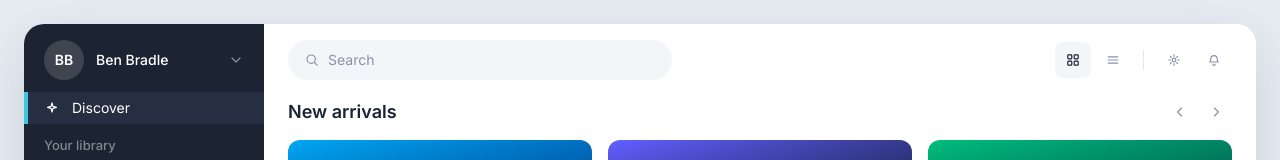
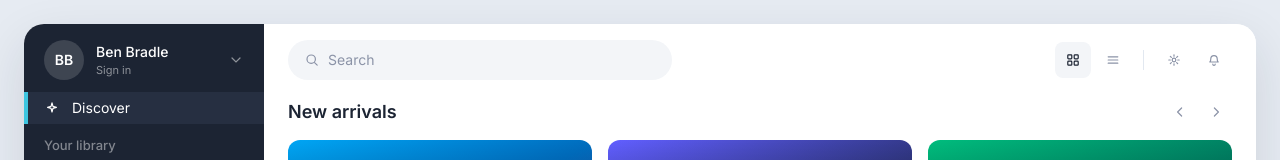
Before and after one commit to SuryaGanesh284/SOA-Project, a React (Vite) app in the folder Frontend/: page / in a window 1280 px wide. Shown: the top 160 px of the page. Built offline with nearby package versions, Linux system fonts and the light colour scheme.

Commit message:
Updated the portal of user and admin

```diff
--- a/Frontend/src/App.jsx
+++ b/Frontend/src/App.jsx
@@ -10,6 +10,7 @@ import Sidebar from './components/Sidebar.jsx'
 import TopBar from './components/TopBar.jsx'
 import Trending from './components/Trending.jsx'
 import { bookByTitle, booksFor, searchCatalog, sectionLabels } from './data/catalog.js'
+import { clearSession, loadSession, register, signIn } from './data/session.js'
 
 function App() {
   const [query, setQuery] = useState('')
@@ -17,11 +18,31 @@ function App() {
   const [sectionId, setSectionId] = useState('discover')
   const [selectedTitle, setSelectedTitle] = useState(null)
   const [authMode, setAuthMode] = useState(null)
+  const [session, setSession] = useState(() => loadSession())
   const searching = query.trim().length > 0
   const selectedBook = bookByTitle(selectedTitle)
 
+  function enter(result) {
+    if (result.session) {
+      setSession(result.session)
+      setAuthMode(null)
+      setQuery('')
+      setSelectedTitle(null)
+      setSectionId(result.session.role === 'ADMIN' ? 'dashboard' : 'discover')
+    }
+    return result
+  }
+
   if (authMode) {
-    return <AuthScreen mode={authMode} onModeChange={setAuthMode} onClose={() => setAuthMode(null)} />
+    return (
+      <AuthScreen
+        mode={authMode}
+        onModeChange={setAuthMode}
+        onClose={() => setAuthMode(null)}
+        onSignIn={(email, password) => enter(signIn(email, password))}
+        onRegister={(name, email, password) => enter(register(name, email, password))}
+      />
+    )
   }
 
   return (
@@ -29,7 +50,13 @@ function App() {
       <div className="flex h-[calc(100svh-1.5rem)] w-full overflow-hidden rounded-window bg-white shadow-window sm:h-[calc(100svh-2.5rem)] md:h-[calc(100svh-3rem)]">
         <Sidebar
           activeId={sectionId}
+          user={session}
           onAccount={() => setAuthMode('login')}
+          onSignOut={() => {
+            clearSession()
+            setSession(null)
+            setSectionId('discover')
+          }}
           onSelect={(id) => {
             setSectionId(id)
             setQuery('')
@@ -47,7 +74,14 @@ function App() {
             onViewChange={setView}
           />
           <div className="min-h-0 flex-1 overflow-y-auto pb-6">
-            {selectedBook ? (
+            {session?.role === 'ADMIN' ? (
+              <section className="px-6" aria-label="Admin shell">
+                <h2 className="text-lg font-semibold">
+                  {sectionId === 'dashboard' ? 'Dashboard' : sectionId[0].toUpperCase() + sectionId.slice(1)}
+                </h2>
+                <p className="mt-1 text-sm text-muted">Signed in as {session.name}.</p>
+              </section>
+            ) : selectedBook ? (
               <ResourceDetail book={selectedBook} onBack={() => setSelectedTitle(null)} />
             ) : searching ? (
               <SearchResults query={query} results={searchCatalog(query)} view={view} onOpen={setSelectedTitle} />
--- a/Frontend/src/components/AuthScreen.jsx
+++ b/Frontend/src/components/AuthScreen.jsx
@@ -1,13 +1,16 @@
 import { useState } from 'react'
 
-function AuthScreen({ mode, onModeChange, onClose }) {
+function AuthScreen({ mode, onModeChange, onClose, onSignIn, onRegister }) {
   const [name, setName] = useState('')
   const [email, setEmail] = useState('')
   const [password, setPassword] = useState('')
+  const [error, setError] = useState('')
   const isRegister = mode === 'register'
 
   function handleSubmit(event) {
     event.preventDefault()
+    const result = isRegister ? onRegister(name, email, password) : onSignIn(email, password)
+    if (result.error) setError(result.error)
   }
 
   return (
@@ -25,10 +28,18 @@ function AuthScreen({ mode, onModeChange, onClose }) {
           ) : null}
           <Field label="Email" type="email" value={email} onChange={setEmail} autoComplete="email" />
           <Field label="Password" type="password" value={password} onChange={setPassword} autoComplete={isRegister ? 'new-password' : 'current-password'} />
+          {error ? <p className="text-sm text-rose-600">{error}</p> : null}
           <button type="submit" className="h-11 w-full rounded-xl bg-navy text-sm font-medium text-white">
             {isRegister ? 'Register' : 'Sign in'}
           </button>
         </form>
+        {isRegister ? null : (
+          <p className="mt-4 text-xs leading-5 text-muted">
+            User: user@archivalia.test / user123
+            <br />
+            Admin: admin@archivalia.test / admin123
+          </p>
+        )}
 
         <p className="mt-5 text-sm text-muted">
           {isRegister ? 'Already have an account?' : 'New to Archivalia?'}{' '}
--- a/Frontend/src/components/Sidebar.jsx
+++ b/Frontend/src/components/Sidebar.jsx
@@ -31,26 +31,49 @@ const sections = [
   },
 ]
 
-function Sidebar({ activeId, onSelect, onAccount }) {
+const adminSections = [
+  {
+    id: 'admin',
+    label: 'Administration',
+    items: [
+      { id: 'dashboard', label: 'Dashboard', icon: 'spark' },
+      { id: 'users', label: 'Users', icon: 'document' },
+      { id: 'catalog', label: 'Catalog', icon: 'book' },
+      { id: 'copies', label: 'Copies', icon: 'copy' },
+      { id: 'borrows', label: 'Borrows', icon: 'book' },
+      { id: 'fines', label: 'Fines', icon: 'document' },
+      { id: 'requirements', label: 'Requirements', icon: 'document' },
+    ],
+  },
+]
+
+function Sidebar({ activeId, onSelect, onAccount, onSignOut, user }) {
   return (
     <aside className="flex h-full w-60 shrink-0 flex-col bg-navy text-white">
-      <button type="button" onClick={onAccount} className="flex items-center gap-3 px-5 pb-3 pt-4 text-left">
-        <span className="flex size-10 items-center justify-center rounded-full bg-white/15 text-sm font-semibold">
-          BB
+      <div className="flex items-center gap-3 px-5 pb-3 pt-4">
+        <button type="button" onClick={user ? onSignOut : onAccount} className="flex min-w-0 flex-1 items-center gap-3 text-left">
+          <span className="flex size-10 shrink-0 items-center justify-center rounded-full bg-white/15 text-sm font-semibold">
+            {initials(user?.name || 'Ben Bradle')}
           </span>
-        <span className="min-w-0 flex-1 truncate text-sm font-medium">Ben Bradle</span>
+          <span className="min-w-0">
+            <span className="block truncate text-sm font-medium">{user?.name || 'Ben Bradle'}</span>
+            <span className="block text-[11px] text-white/50">{user ? 'Sign out' : 'Sign in'}</span>
+          </span>
+        </button>
         <ChevronIcon />
-      </button>
+      </div>
 
       <nav className="min-h-0 flex-1 overflow-y-auto pb-2" aria-label="Library">
+        {user?.role === 'ADMIN' ? null : (
           <NavButton
             active={activeId === 'discover'}
             icon="spark"
             label="Discover"
             onClick={() => onSelect('discover')}
           />
+        )}
 
-        {sections.map((section) => (
+        {(user?.role === 'ADMIN' ? adminSections : sections).map((section) => (
           <div key={section.id}>
             <p className="px-5 pb-1 pt-3 text-[13px] font-medium text-white/45">{section.label}</p>
             {section.items.map((item) => (
@@ -67,6 +90,7 @@ function Sidebar({ activeId, onSelect, onAccount }) {
         ))}
       </nav>
 
+      {user?.role === 'ADMIN' ? null : (
       <div className="mx-3 mb-3 flex items-center gap-2.5 rounded-xl bg-navy-raised px-2.5 py-2">
         <span className="size-9 shrink-0 rounded-md bg-linear-to-br from-sky-400 to-blue-700" />
         <div className="min-w-0 flex-1">
@@ -75,6 +99,7 @@ function Sidebar({ activeId, onSelect, onAccount }) {
         </div>
         <span className="size-2 shrink-0 rounded-full bg-cyan" aria-hidden="true" />
       </div>
+      )}
     </aside>
   )
 }
@@ -97,6 +122,15 @@ function NavButton({ active, icon, label, swatch, onClick }) {
       <span className="truncate">{label}</span>
     </button>
   )
+}
+
+function initials(name) {
+  return name
+    .split(' ')
+    .slice(0, 2)
+    .map((part) => part[0])
+    .join('')
+    .toUpperCase()
 }
 
 function ChevronIcon() {
--- /dev/null
+++ b/Frontend/src/data/session.js
@@ -0,0 +1,50 @@
+const SESSION_KEY = 'archivalia-session'
+const ACCOUNTS_KEY = 'archivalia-accounts'
+
+const demoAccounts = [
+  { name: 'Ben Bradle', email: 'user@archivalia.test', password: 'user123', role: 'USER' },
+  { name: 'Library Admin', email: 'admin@archivalia.test', password: 'admin123', role: 'ADMIN' },
+]
+
+function readAccounts() {
+  const saved = localStorage.getItem(ACCOUNTS_KEY)
+  const extra = saved ? JSON.parse(saved) : []
+  return [...demoAccounts, ...extra]
+}
+
+export function loadSession() {
+  const saved = localStorage.getItem(SESSION_KEY)
+  return saved ? JSON.parse(saved) : null
+}
+
+function saveSession(session) {
+  localStorage.setItem(SESSION_KEY, JSON.stringify(session))
+  return session
+}
+
+export function clearSession() {
+  localStorage.removeItem(SESSION_KEY)
+}
+
+export function signIn(email, password) {
+  const account = readAccounts().find((item) => item.email.toLowerCase() === email.trim().toLowerCase())
+  if (!account || account.password !== password) {
+    return { error: 'Email or password is incorrect.' }
+  }
+  return { session: saveSession({ name: account.name, email: account.email, role: account.role }) }
+}
+
+export function register(name, email, password) {
+  const trimmedName = name.trim()
+  const trimmedEmail = email.trim().toLowerCase()
+  if (!trimmedName || !trimmedEmail || password.length < 4) {
+    return { error: 'Enter a name, email, and a password of at least 4 characters.' }
+  }
+  if (readAccounts().some((item) => item.email.toLowerCase() === trimmedEmail)) {
+    return { error: 'An account with that email already exists.' }
+  }
+  const extra = JSON.parse(localStorage.getItem(ACCOUNTS_KEY) || '[]')
+  extra.push({ name: trimmedName, email: trimmedEmail, password, role: 'USER' })
+  localStorage.setItem(ACCOUNTS_KEY, JSON.stringify(extra))
+  return { session: saveSession({ name: trimmedName, email: trimmedEmail, role: 'USER' }) }
+}
```
Lines whose indentation alone changed are shown as unchanged.
